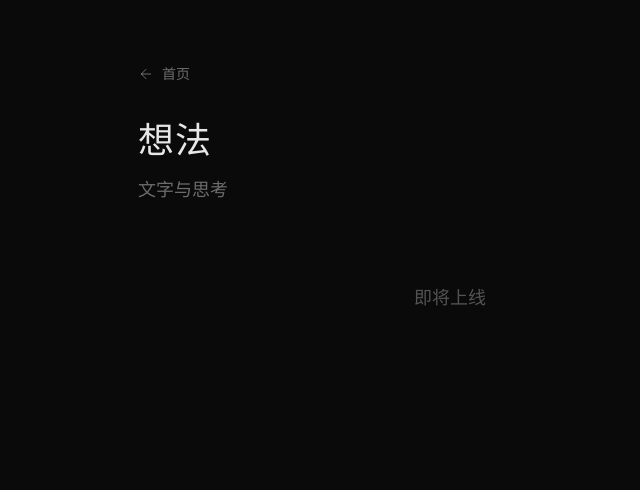
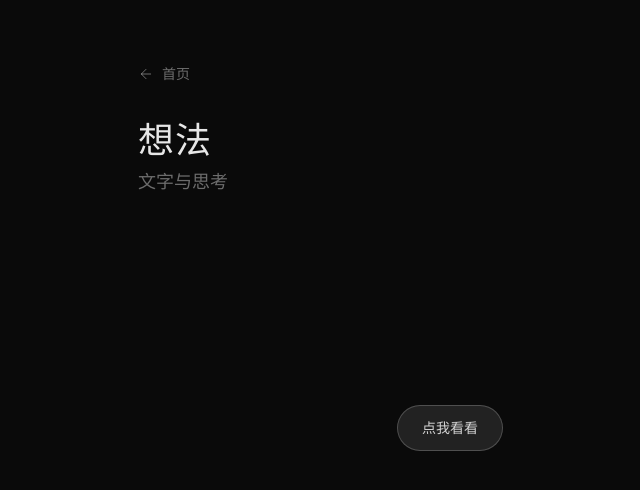
Before and after one commit to ezydong924/ezydongpersonal, a Next.js app: page /thoughts in a window 1280 px wide. Shown: the top 490 px of the page, without its empty margins (190-830 px from the left). Built offline with nearby package versions, Linux system fonts and the light colour scheme.

Commit message:
deploy: update

```diff
--- a/src/app/thoughts/page.tsx
+++ b/src/app/thoughts/page.tsx
@@ -1,12 +1,113 @@
+"use client";
+
+import { useState, useRef, useCallback, useEffect } from "react";
+import { motion, AnimatePresence } from "framer-motion";
 import BackButton from "@/components/back-button";
 
 export default function ThoughtsPage() {
+  const [escapes, setEscapes] = useState(0);
+  const [revealed, setRevealed] = useState(false);
+  const [pos, setPos] = useState<{ x: number; y: number } | null>(null);
+  const btnRef = useRef<HTMLButtonElement>(null);
+  const containerRef = useRef<HTMLDivElement>(null);
+
+  const messages = [
+    "别点了！",
+    "我说了别点了！！",
+    "你好执着啊...",
+    "好吧你赢了",
+    "其实我什么都没写",
+    "但这不代表我没有想法",
+    "只是...还没想好怎么说",
+    "也许最好的想法，就是空白本身。",
+  ];
+
+  const flee = useCallback(() => {
+    if (!containerRef.current || revealed) return;
+    const cw = containerRef.current.clientWidth;
+    const ch = containerRef.current.clientHeight;
+    const newX = Math.random() * (cw - 120);
+    const newY = Math.random() * (ch - 40);
+    setPos({ x: newX, y: newY });
+    setEscapes((e) => {
+      if (e + 1 >= messages.length - 1) {
+        setRevealed(true);
+      }
+      return e + 1;
+    });
+  }, [revealed]);
+
+  const handleMouseNear = useCallback(
+    (e: React.MouseEvent) => {
+      if (!btnRef.current || revealed) return;
+      const rect = btnRef.current.getBoundingClientRect();
+      const cx = rect.left + rect.width / 2;
+      const cy = rect.top + rect.height / 2;
+      const dist = Math.sqrt((e.clientX - cx) ** 2 + (e.clientY - cy) ** 2);
+      if (dist < 120) flee();
+    },
+    [flee, revealed],
+  );
+
+  useEffect(() => {
+    if (escapes > 0 && !revealed) {
+      const t = setTimeout(flee, 2500 + Math.random() * 2000);
+      return () => clearTimeout(t);
+    }
+  }, [escapes, flee, revealed]);
+
   return (
     <div className="max-w-2xl mx-auto px-6 py-16">
       <BackButton href="/" label="首页" />
-      <h1 className="text-4xl font-light tracking-wide text-white/90 mt-8 mb-4">想法</h1>
-      <p className="text-white/40 text-lg font-light">文字与思考</p>
-      <p className="text-white/30 text-center py-20 text-lg">即将上线</p>
+      <h1 className="text-4xl font-light tracking-wide text-white/90 mt-8 mb-2">想法</h1>
+      <p className="text-white/40 text-lg font-light mb-8">文字与思考</p>
+
+      <div
+        ref={containerRef}
+        className="relative h-[50vh] flex items-center justify-center overflow-hidden"
+        onMouseMove={handleMouseNear}
+      >
+        <AnimatePresence mode="wait">
+          {!revealed ? (
+            <motion.button
+              ref={btnRef}
+              key="btn"
+              initial={{ opacity: 0, x: "-50%", y: "-50%" }}
+              animate={{
+                opacity: 1,
+                left: pos ? `${pos.x}px` : "50%",
+                top: pos ? `${pos.y}px` : "50%",
+                x: "-50%",
+                y: "-50%",
+              }}
+              exit={{ opacity: 0, scale: 0.5 }}
+              transition={{ type: "spring", stiffness: 200, damping: 15 }}
+              onClick={flee}
+              className="absolute px-6 py-3 rounded-full bg-white/10 backdrop-blur-sm border border-white/20 text-white/80 font-medium text-sm hover:bg-white/20 transition-colors select-none"
+            >
+              {escapes === 0 ? "点我看看" : messages[Math.min(escapes - 1, messages.length - 1)]}
+            </motion.button>
+          ) : (
+            <motion.div
+              key="reveal"
+              initial={{ opacity: 0, y: 20 }}
+              animate={{ opacity: 1, y: 0 }}
+              transition={{ duration: 0.8 }}
+              className="text-center"
+            >
+              <p className="text-white/50 text-2xl font-light leading-relaxed">
+                {messages[messages.length - 1]}
+              </p>
+              <p className="text-white/30 text-sm mt-6">
+                我承认，这个页面确实还没做。
+              </p>
+              <p className="text-white/20 text-xs mt-2">
+                ——但你得承认，你刚才追得很开心。
+              </p>
+            </motion.div>
+          )}
+        </AnimatePresence>
+      </div>
     </div>
   );
 }
--- a/src/components/ui/scroll-expansion-hero.tsx
+++ b/src/components/ui/scroll-expansion-hero.tsx
@@ -54,7 +54,7 @@ export default function ScrollExpandMedia({
   const [duration, setDuration] = useState(0);
   const [showControls, setShowControls] = useState(false);
   const [hasInteracted, setHasInteracted] = useState(false);
-  const isDragging = useRef(false);
+  const dragStartX = useRef(0);
 
   useEffect(() => {
     setScrollProgress(0);
@@ -249,19 +249,29 @@ export default function ScrollExpandMedia({
                           {/* Progress bar */}
                           <div
                             className="relative w-full py-2 mb-1 cursor-pointer"
-                            onClick={(e) => {
-                              if (isDragging.current) { isDragging.current = false; return; }
-                              handleSeek(e);
-                            }}
-                            onTouchStart={() => { isDragging.current = false; }}
+                            onMouseDown={handleSeek}
+                            onTouchStart={(e) => { dragStartX.current = e.touches[0].clientX; }}
                             onTouchMove={(e) => {
-                              isDragging.current = true;
+                              const dx = Math.abs(e.touches[0].clientX - dragStartX.current);
+                              if (dx < 5) return;
                               const rect = e.currentTarget.getBoundingClientRect();
                               const x = e.touches[0].clientX - rect.left;
                               const pct = Math.min(Math.max((x / rect.width) * 100, 0), 100);
                               if (videoRef.current && videoRef.current.duration) {
                                 videoRef.current.currentTime = (pct / 100) * videoRef.current.duration;
                                 setVideoProgress(pct);
+                              }
+                            }}
+                            onTouchEnd={(e) => {
+                              const dx = Math.abs(e.changedTouches[0].clientX - dragStartX.current);
+                              if (dx < 5) {
+                                const rect = e.currentTarget.getBoundingClientRect();
+                                const x = e.changedTouches[0].clientX - rect.left;
+                                const pct = Math.min(Math.max((x / rect.width) * 100, 0), 100);
+                                if (videoRef.current && videoRef.current.duration) {
+                                  videoRef.current.currentTime = (pct / 100) * videoRef.current.duration;
+                                  setVideoProgress(pct);
+                                }
                               }
                             }}
                           >
```
Also changed, not shown: next.config.ts (line endings or trailing spaces), 57 other files (tests, documents, lock files or other folders).
